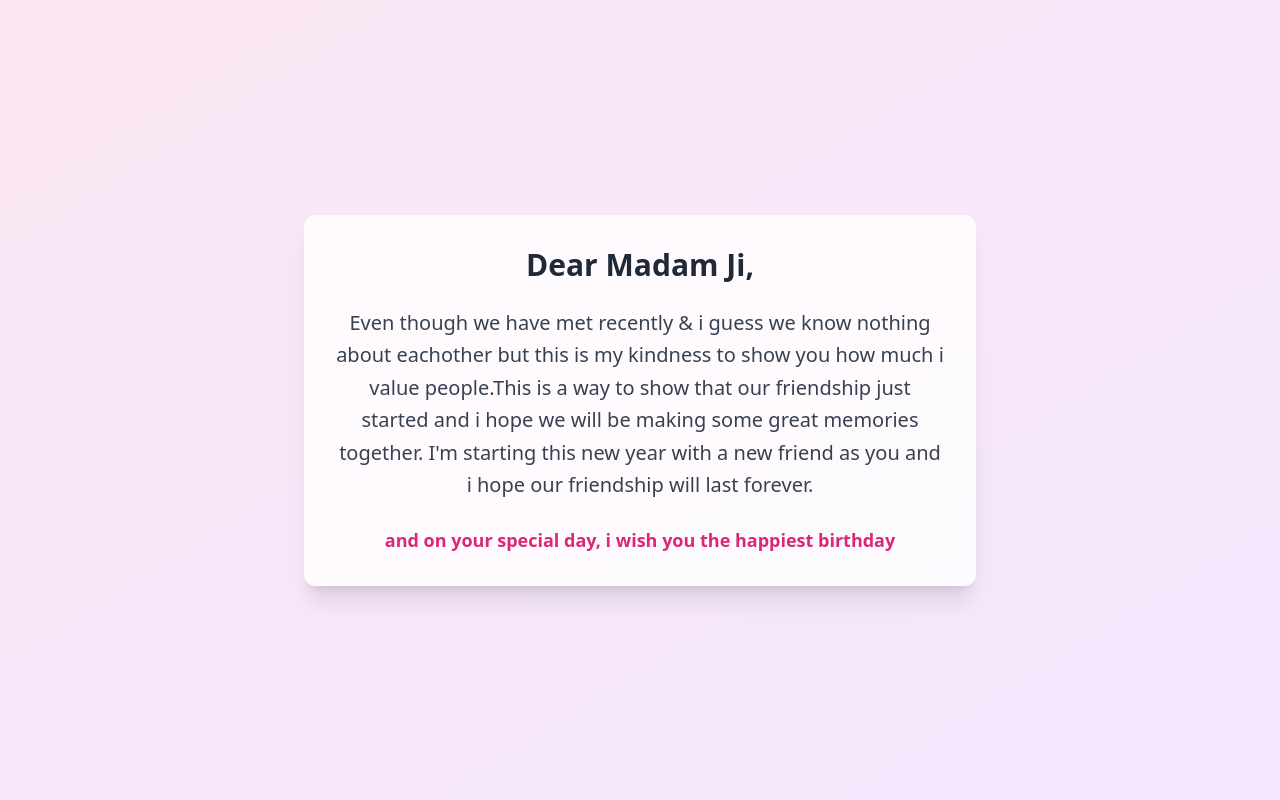
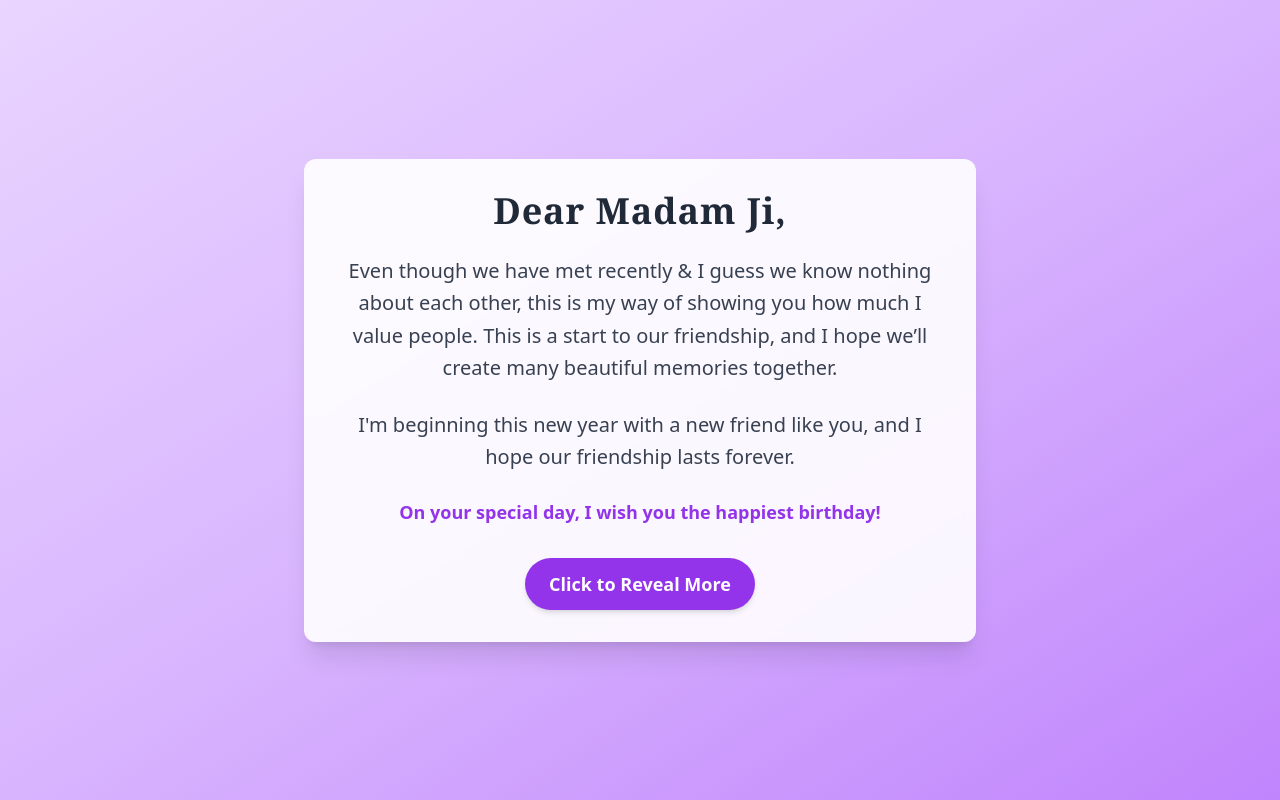
Before and after one commit to Sarcasticoverthinker/Sarcasticoverthinker.github.iohh, a React (Vite) app: page /message in a window 1280 px wide. Built offline with nearby package versions, Linux system fonts and the light colour scheme.

Commit message:
Update Message.tsx

```diff
--- a/src/components/Message.tsx
+++ b/src/components/Message.tsx
@@ -3,25 +3,45 @@ import { motion } from 'framer-motion';
 
 const Message = () => {
   return (
-    <div className="min-h-screen bg-gradient-to-br from-pink-100 to-purple-100 flex items-center justify-center mb-0 p-4">
+    <div className="min-h-screen bg-gradient-to-br from-purple-200 via-purple-300 to-purple-400 flex items-center justify-center p-4">
       <motion.div
         initial={{ opacity: 0, y: 20 }}
         animate={{ opacity: 1, y: 0 }}
-        transition={{ duration: 0.8 }}
-        className="max-w-2xl bg-white/80 backdrop-blur-sm p-8 rounded-xl shadow-xl text-center"
+        transition={{ duration: 1, delay: 0.3 }}
+        className="max-w-2xl bg-white/90 backdrop-blur-sm p-8 rounded-xl shadow-xl text-center"
       >
-        <h1 className="text-3xl font-bold text-gray-800 mb-6">
+        <h1 className="text-4xl font-serif font-bold text-gray-800 mb-6 tracking-wide">
           Dear Madam Ji,
         </h1>
-        <p className="text-xl text-gray-700 leading-relaxed mb-6">
-          Even though we have met recently & i guess we know nothing about eachother but this
-          is my kindness to show you how much i value people.This is a way
-          to show that our friendship just started and i hope we will be making some great memories together.
-          I'm starting this new year with a new friend as you and i hope our friendship will last forever.
+        <motion.p
+          initial={{ opacity: 0 }}
+          animate={{ opacity: 1 }}
+          transition={{ duration: 1, delay: 0.6 }}
+          className="text-xl text-gray-700 leading-relaxed mb-6"
+        >
+          Even though we have met recently & I guess we know nothing about each other, this is my way
+          of showing you how much I value people. This is a start to our friendship, and I hope we’ll
+          create many beautiful memories together.
+        </motion.p>
+        <motion.p
+          initial={{ opacity: 0 }}
+          animate={{ opacity: 1 }}
+          transition={{ duration: 1, delay: 0.9 }}
+          className="text-xl text-gray-700 leading-relaxed mb-6"
+        >
+          I'm beginning this new year with a new friend like you, and I hope our friendship lasts forever.
+        </motion.p>
+        <p className="text-lg text-purple-600 font-semibold">
+          On your special day, I wish you the happiest birthday!
         </p>
-        <p className="text-lg text-pink-600 font-semibold">
-          and on your special day, i wish you the happiest birthday
-        </p>
+        <motion.button
+          initial={{ opacity: 0 }}
+          animate={{ opacity: 1 }}
+          transition={{ duration: 1, delay: 1.2 }}
+          className="mt-8 px-6 py-3 bg-purple-600 text-white rounded-full font-semibold text-lg shadow-md hover:bg-purple-700 transition-all duration-300"
+        >
+          Click to Reveal More
+        </motion.button>
       </motion.div>
     </div>
   );
```
